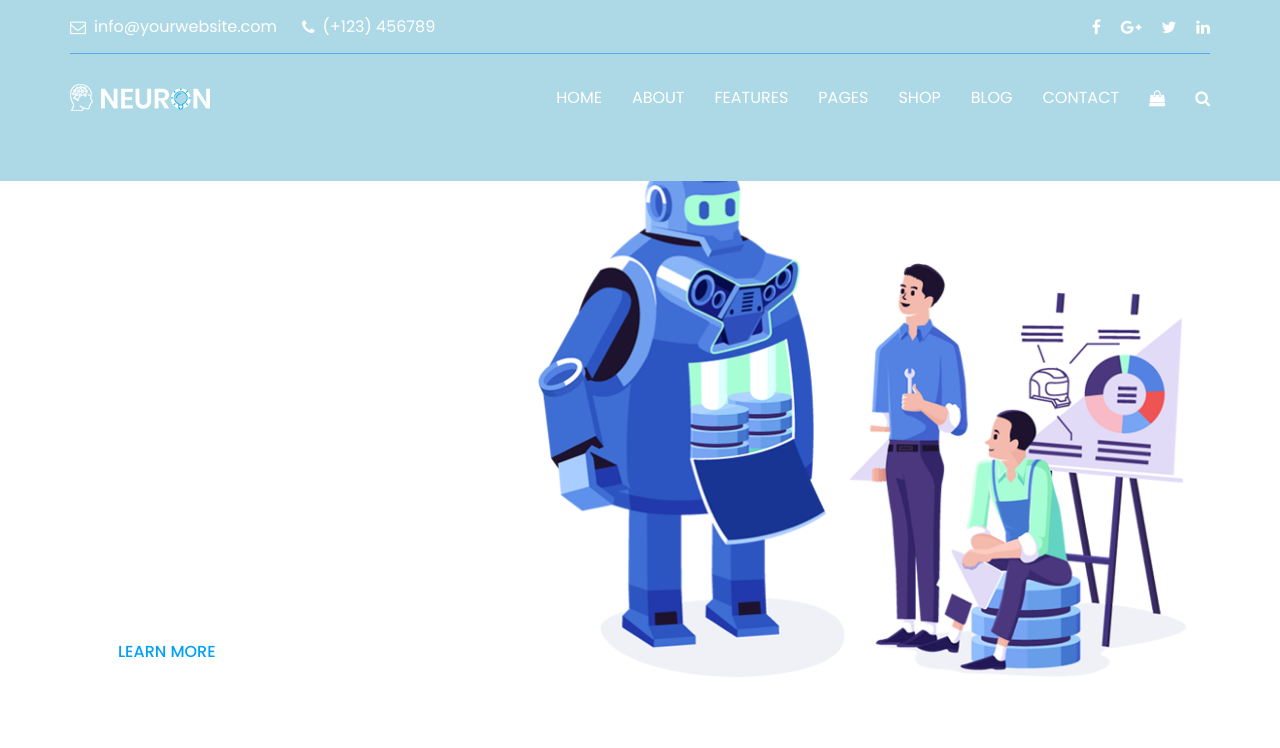
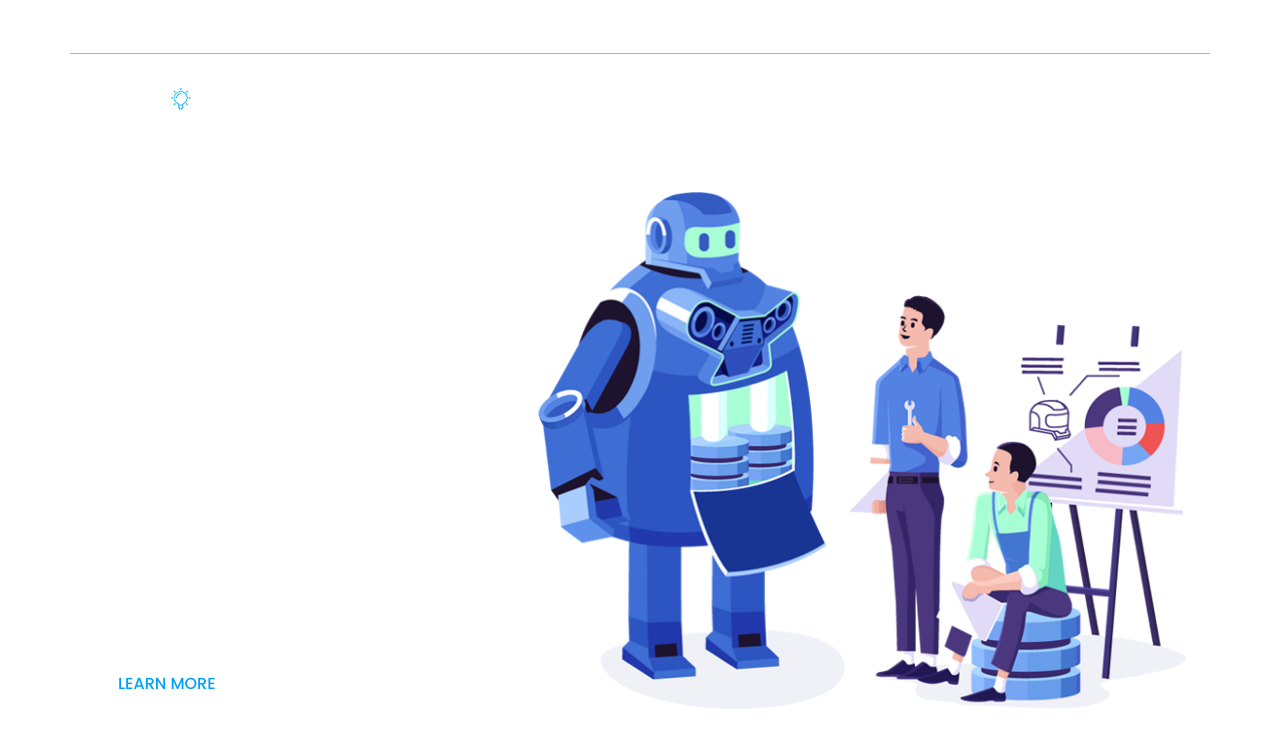
Before and after one commit to front-end-by-rimantas/41-grupe-portfolio-neuron, a website: page index.html in a window 1280 px wide. Drawn offline with Linux system fonts and the light colour scheme.

Commit message:
removed background + moved hero

```diff
--- a/css/components/header.css
+++ b/css/components/header.css
@@ -1,6 +1,5 @@
 .header-comp{
     padding-top: 0;
-    background-color: lightblue;
     color: white;
     position: absolute;
     top: 0px;
--- a/css/components/hero.css
+++ b/css/components/hero.css
@@ -2,7 +2,7 @@
     background-image: url('../../img/backgrounds/hero-background.jpeg');
     background-repeat: no-repeat;
     min-height: 100vh;
-    padding-top: 10em;
+    padding-top: 12em;
 }
 
 .main-content {
```
